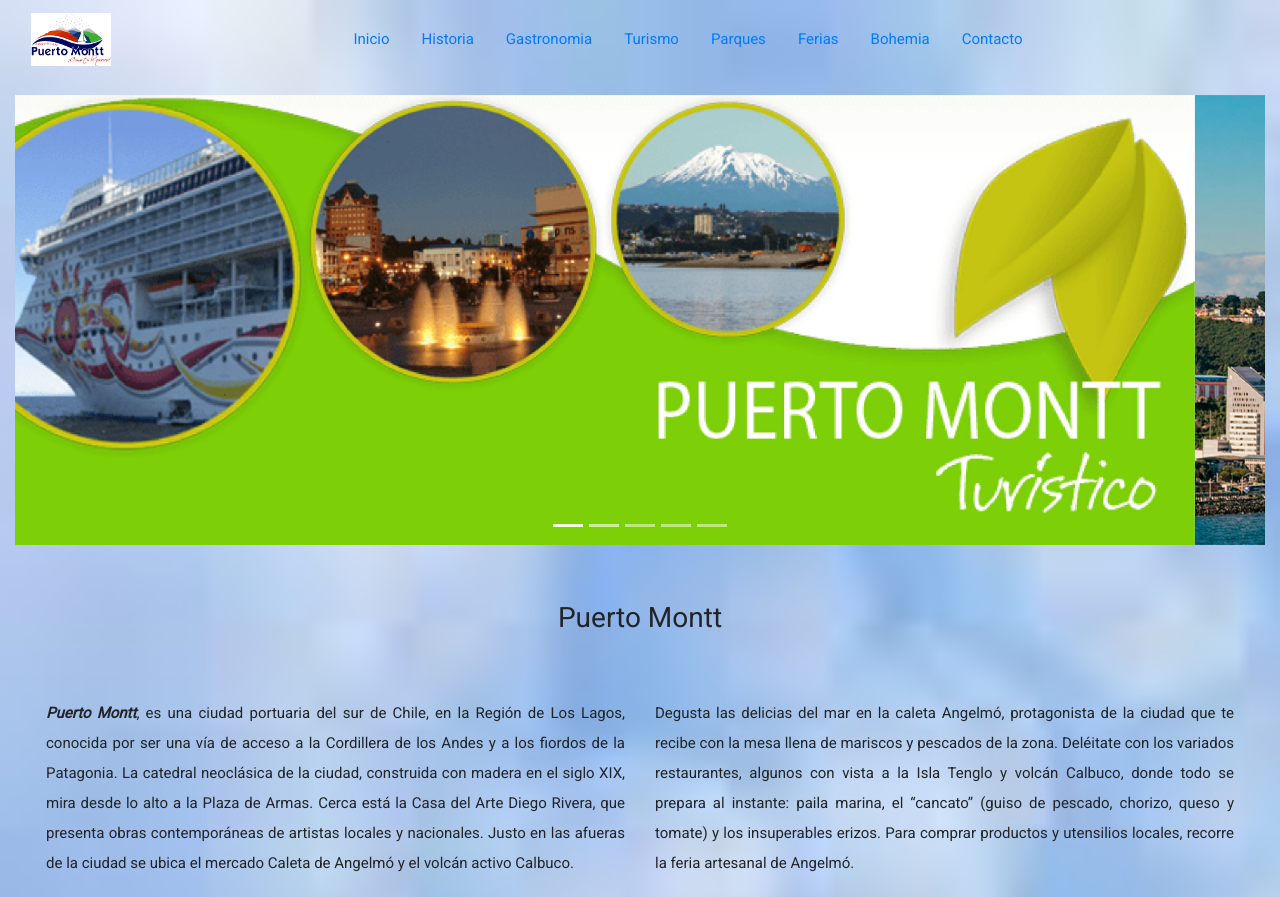
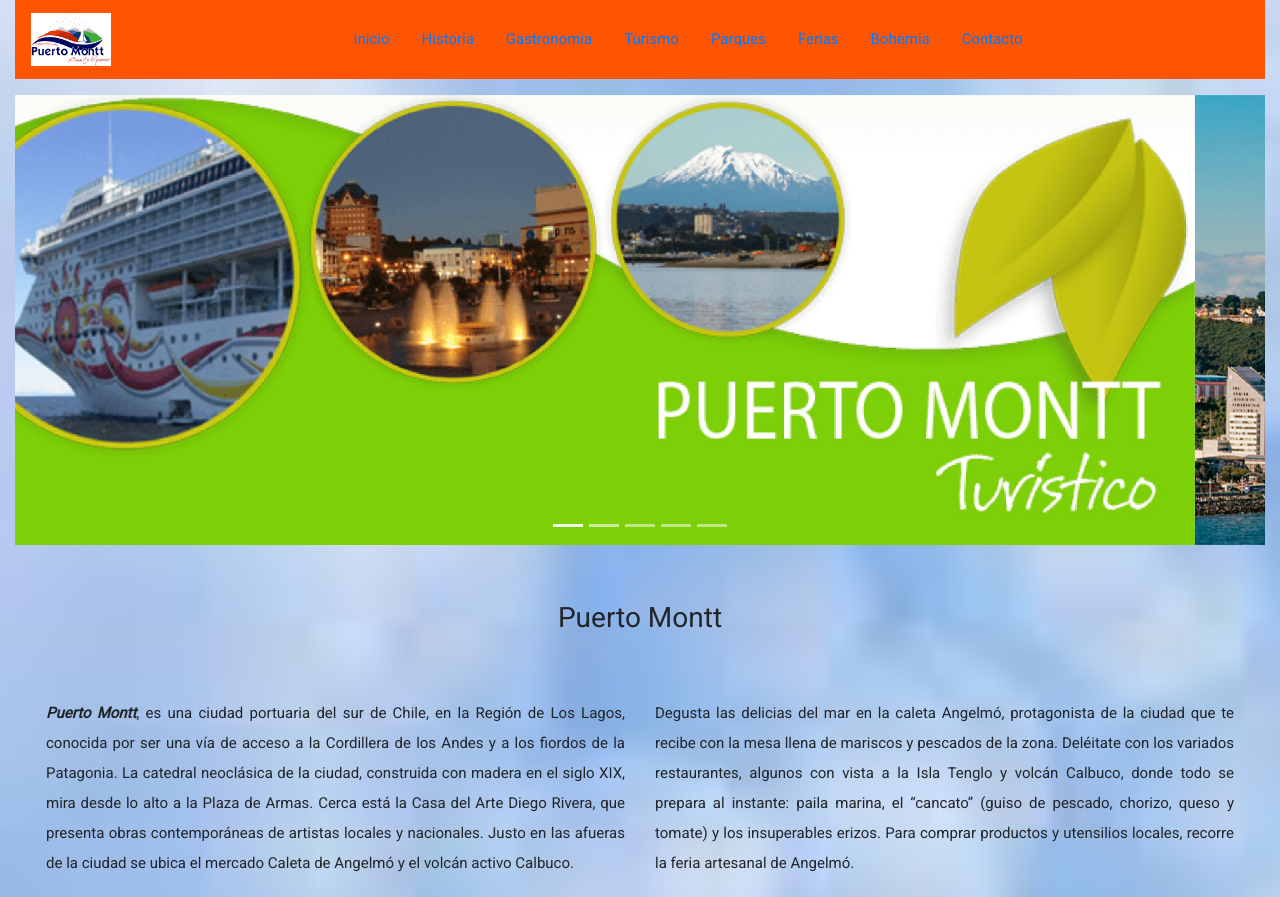
Before and after one commit to felix-diaz/PuertoMontt, a website: page index.html in a window 1280 px wide. Shown: the top 897 px of the page. Drawn offline with nearby package versions, Linux system fonts and the light colour scheme.

Commit message:
version 1.2

```diff
--- a/index.html
+++ b/index.html
@@ -13,7 +13,7 @@
   <body id="index">
     <!--NAVBAR-->
     <div class="container-fluid">
-           <nav class="navbar navbar-expand-sm">
+           <nav class="navbar navbar-expand-sm navbar-custom">
               <a class="navbar-brand" href="index.html">
                   <img src="images/logo.png" alt="Logo Puerto Montt" width="80">
               </a>
--- a/scss/estilos.scss
+++ b/scss/estilos.scss
@@ -10,12 +10,8 @@
     background-color: black;
 }*/
 
-.navbar-light .navbar-nav .nav-link {
-color: orange;
-}
-/*  Este es para el elemento activo lo puedes omitir si asi deseas */
-.navbar-light .navbar-nav .active>.nav-link  {
- color: red;
+.navbar-custom {
+       background-color: #ff5500;
 }
 
 body#index{
```
Also changed, not shown: css/main.css.
